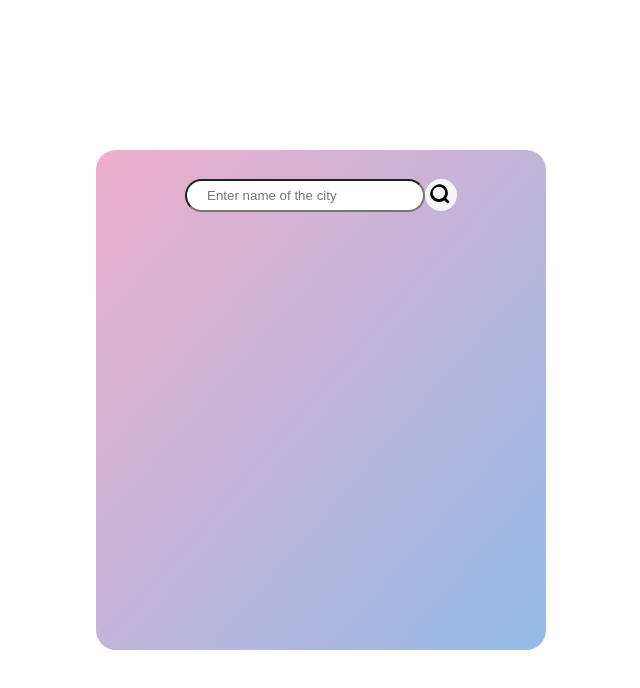
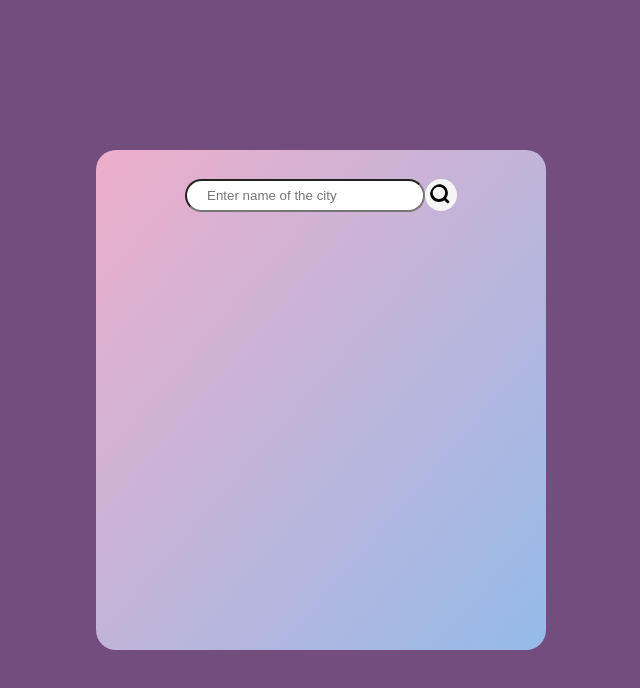
Before and after one commit to dsdaksh-11/Weather-App, a plain HTML site: page index.html in a window 1280 px wide. Shown: the whole page, without its empty margins (319-959 px from the left). Drawn offline with Linux system fonts and the light colour scheme.

Commit message:
Update style.css

```diff
--- a/style.css
+++ b/style.css
@@ -9,6 +9,7 @@ body {
     display: flex;
     align-items: center;
     justify-content: center;
+    background-color: #643a71e6;
 }
 
 .display {
```
